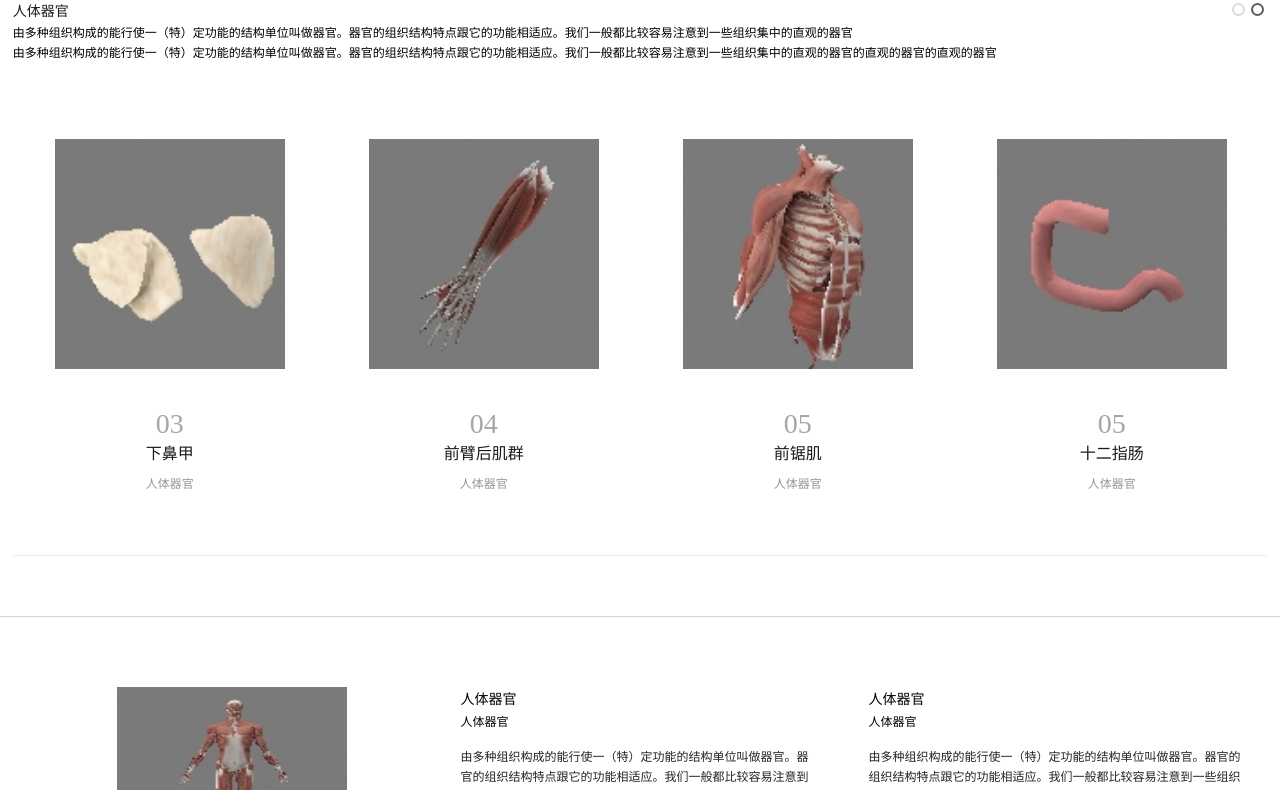
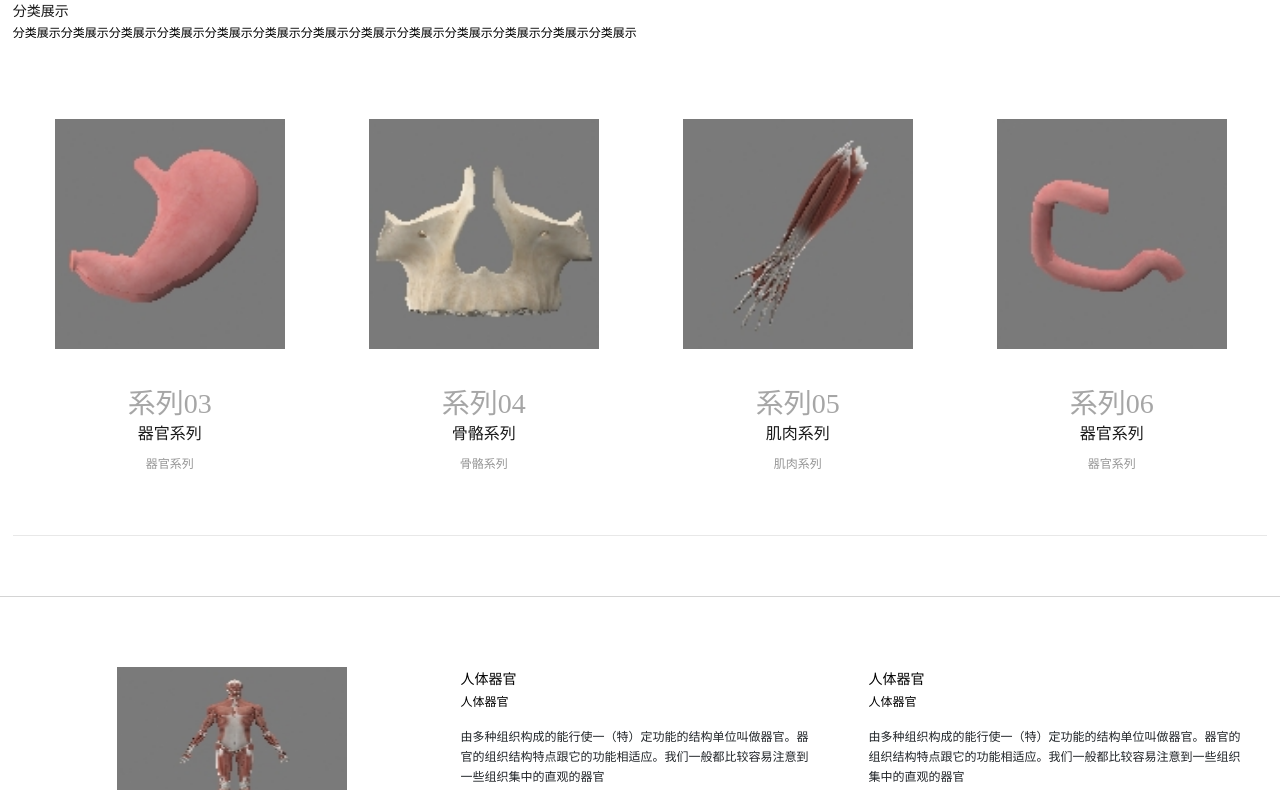
Before and after one commit to 821453366/Vesalius, a plain HTML site: page index.html in a window 1280 px wide. Shown: the part 760-1550 px from the top of the page. Drawn offline with nearby package versions, Linux system fonts and the light colour scheme.

Commit message:
完成页面修改

```diff
--- a/css/style.css
+++ b/css/style.css
@@ -227,7 +227,7 @@ ul li {
 .header .container .nav_right .cen a {
   font-family: arial;
   font-size: 12px;
-  color: #c9c9c9;
+  color: gray;
   width: 28px;
   height: 28px;
   display: inline-block;
--- a/index.html
+++ b/index.html
@@ -35,18 +35,20 @@
                 <nav>
                     <ul class="clearfix">
                         <li><a href="index.html" class="active">首页</a></li>
-                        <li><a href="case.html">经典系列</a>
+                        <li>
+                            <a href="case.html">分类展示</a>
                             <ul>
-                                <li><a href="case.html">人气</a></li>
-                                <li><a href="case.html">色系</a></li>
-                                <li><a href="case.html">价格</a></li>
+                                <li><a href="case.html">骨骼系列</a></li>
+                                <li><a href="case.html">器官系列</a></li>
+                                <li><a href="case.html">肌肉系列</a></li>
                             </ul>
                         </li>
-                        <li><a href="kehu.html">客照专区</a>
+                        <li>
+                            <a href="case.html">分类展示</a>
                             <ul>
-                                <li><a href="kehu.html">北京</a></li>
-                                <li><a href="kehu.html">上海</a></li>
-                                <li><a href="kehu.html">天津</a></li>
+                                <li><a href="case.html">骨骼系列</a></li>
+                                <li><a href="case.html">器官系列</a></li>
+                                <li><a href="case.html">肌肉系列</a></li>
                             </ul>
                         </li>
                         <li><a href="about.html">关于我们</a>
@@ -102,20 +104,21 @@
     <div class="home_pro">
         <div class="pro_title">
             <span>科普时间</span>
-            <div class="t1">人体器官</div>
-            <div class="t2">人体器官</div>
-            <span class="font_en">由多种组织构成的能行使一（特）定功能的结构单位叫做器官。器官的组织结构特点跟它的功能相适应。我们一般都比较容易注意到一些组织集中的直观的器官</span>
-            <span class="font_en">由多种组织构成的能行使一（特）定功能的结构单位叫做器官。器官的组织结构特点跟它的功能相适应。我们一般都比较容易注意到一些组织集中的直观的器官的直观的器官的直观的器官</span>
+
+            <div class="t1">分类展示</div>
+            <div class="t2">分类展示</div>
+            <!--<span class="font_en">由多种组织构成的能行使一（特）定功能的结构单位叫做器官。器官的组织结构特点跟它的功能相适应。我们一般都比较容易注意到一些组织集中的直观的器官</span>-->
+            <span class="font_en">分类展示分类展示分类展示分类展示分类展示分类展示分类展示分类展示分类展示分类展示分类展示分类展示分类展示</span>
         </div>
         <div class="pro_com">
             <div>
-                <div class="pic"><a href="case.html"><img src="organ/上颌骨.png" alt=""/><i></i></a></div>
+                <div class="pic"><a href="case.html"><img src="organ/胸骨.png" alt=""/><i></i></a></div>
                 <div class="text-wrap">
                     <a href="pro"><span class="num"></span><span class="tt1"></span><span class="tt2"></span></a>
                     <div class="txt">
-                        <a href="case.html"><span class="num">01</span><span class="tt1">上颌骨</span><span class="tt2">人体器官</span>
+                        <a href="case.html"><span class="num">系列01</span><span class="tt1">骨骼系列</span><span class="tt2">骨骼系列</span>
                             <p>
-                                由多种组织构成的能行使一（特）定功能的结构单位叫做器官。器官的组织结构特点跟它的功能相适应。我们一般都比较容易注意到一些组织集中的直观的器官
+                                骨骼系列骨骼系列骨骼系列骨骼系列骨骼系列骨骼系列骨骼系列骨骼系列骨骼系列骨骼系列骨骼系列骨骼系列骨骼系列骨骼系列骨骼系列
                             </p>
                         </a>
                         <a href="case.html" class="more"></a>
@@ -123,13 +126,13 @@
                 </div>
             </div>
             <div>
-                <div class="pic"><a href="case.html"><img src="organ/下颌骨.png" alt=""/><i></i></a></div>
+                <div class="pic"><a href="case.html"><img src="organ/前臂后肌群.png" alt=""/><i></i></a></div>
                 <div class="text-wrap">
                     <a href="case.html"><span class="num"></span><span class="tt1"></span><span class="tt2"></span></a>
                     <div class="txt">
-                        <a href="case.html"><span class="num">02</span><span class="tt1">下颌骨</span><span class="tt2">人体器官</span>
+                        <a href="case.html"><span class="num">系列02</span><span class="tt1">肌肉系列</span><span class="tt2">肌肉系列</span>
                             <p>
-                                由多种组织构成的能行使一（特）定功能的结构单位叫做器官。器官的组织结构特点跟它的功能相适应。我们一般都比较容易注意到一些组织集中的直观的器官
+                                肌肉系列肌肉系列肌肉系列肌肉系列肌肉系列肌肉系列肌肉系列肌肉系列肌肉系列肌肉系列肌肉系列肌肉系列肌肉系列肌肉系列肌肉系列肌肉系列肌肉系列
                             </p>
                         </a>
                         <a href="case.html" class="more"></a>
@@ -138,13 +141,13 @@
 
             </div>
             <div>
-                <div class="pic"><a href="case.html"><img src="organ/下鼻甲.png" alt=""/><i></i></a></div>
+                <div class="pic"><a href="case.html"><img src="organ/胃.png" alt=""/><i></i></a></div>
                 <div class="text-wrap">
                     <a href="case.html"><span class="num"></span><span class="tt1"></span><span class="tt2"></span></a>
                     <div class="txt">
-                        <a href="case.html"><span class="num">03</span><span class="tt1">下鼻甲</span><span class="tt2">人体器官</span>
+                        <a href="case.html"><span class="num">系列03</span><span class="tt1">器官系列</span><span class="tt2">器官系列</span>
                             <p>
-                                由多种组织构成的能行使一（特）定功能的结构单位叫做器官。器官的组织结构特点跟它的功能相适应。我们一般都比较容易注意到一些组织集中的直观的器官
+                                器官系列器官系列器官系列器官系列器官系列器官系列器官系列器官系列器官系列器官系列器官系列器官系列器官系列器官系列器官系列
                             </p>
                         </a>
                         <a href="case.html" class="more"></a>
@@ -153,28 +156,27 @@
 
             </div>
             <div>
-                <div class="pic"><a href="case.html"><img src="organ/前臂后肌群.png" alt=""/><i></i></a></div>
+                <div class="pic"><a href="case.html"><img src="organ/上颌骨.png" alt=""/><i></i></a></div>
                 <div class="text-wrap">
-                    <a href="case.html"><span class="num"></span><span class="tt1"></span><span class="tt2"></span></a>
+                    <a href="pro"><span class="num"></span><span class="tt1"></span><span class="tt2"></span></a>
                     <div class="txt">
-                        <a href="case.html"><span class="num">04</span><span class="tt1">前臂后肌群</span><span class="tt2">人体器官</span>
+                        <a href="case.html"><span class="num">系列04</span><span class="tt1">骨骼系列</span><span class="tt2">骨骼系列</span>
                             <p>
-                                由多种组织构成的能行使一（特）定功能的结构单位叫做器官。器官的组织结构特点跟它的功能相适应。我们一般都比较容易注意到一些组织集中的直观的器官
+                                骨骼系列骨骼系列骨骼系列骨骼系列骨骼系列骨骼系列骨骼系列骨骼系列骨骼系列骨骼系列骨骼系列骨骼系列骨骼系列骨骼系列骨骼系列
                             </p>
                         </a>
                         <a href="case.html" class="more"></a>
                     </div>
                 </div>
-
             </div>
             <div>
-                <div class="pic"><a href="case.html"><img src="organ/前锯肌.png" alt=""/><i></i></a></div>
+                <div class="pic"><a href="case.html"><img src="organ/前臂后肌群.png" alt=""/><i></i></a></div>
                 <div class="text-wrap">
                     <a href="case.html"><span class="num"></span><span class="tt1"></span><span class="tt2"></span></a>
                     <div class="txt">
-                        <a href="case.html"><span class="num">05</span><span class="tt1">前锯肌</span><span class="tt2">人体器官</span>
+                        <a href="case.html"><span class="num">系列05</span><span class="tt1">肌肉系列</span><span class="tt2">肌肉系列</span>
                             <p>
-                                由多种组织构成的能行使一（特）定功能的结构单位叫做器官。器官的组织结构特点跟它的功能相适应。我们一般都比较容易注意到一些组织集中的直观的器官
+                                肌肉系列肌肉系列肌肉系列肌肉系列肌肉系列肌肉系列肌肉系列肌肉系列肌肉系列肌肉系列肌肉系列肌肉系列肌肉系列肌肉系列肌肉系列肌肉系列肌肉系列
                             </p>
                         </a>
                         <a href="case.html" class="more"></a>
@@ -187,9 +189,9 @@
                 <div class="text-wrap">
                     <a href="case.html"><span class="num"></span><span class="tt1"></span><span class="tt2"></span></a>
                     <div class="txt">
-                        <a href="case.html"><span class="num">05</span><span class="tt1">十二指肠</span><span class="tt2">人体器官</span>
+                        <a href="case.html"><span class="num">系列06</span><span class="tt1">器官系列</span><span class="tt2">器官系列</span>
                             <p>
-                                由多种组织构成的能行使一（特）定功能的结构单位叫做器官。器官的组织结构特点跟它的功能相适应。我们一般都比较容易注意到一些组织集中的直观的器官
+                                器官系列器官系列器官系列器官系列器官系列器官系列器官系列器官系列器官系列器官系列器官系列器官系列器官系列器官系列器官系列
                             </p>
                         </a>
                         <a href="case.html" class="more"></a>
@@ -378,113 +380,111 @@
         <div class="container">
             <div class="home_top">
                 <div class="zhong">最新资讯</div>
-                <div class="ying">For Customers to provide professional information</div>
+                <div class="ying">器官的组织结构特点跟它的功能相适应</div>
                 <a href="news.html" class="more"></a>
             </div>
             <ul class="clearfix">
-                <li><a href="news.html">《中国广告》杂志专访唯星总裁赵旭隆：技术驱动营销 致力品效合一</a></li>
-                <li><a href="news.html">维萨里运营总裁张蓬先生受邀出席，并发表“数字创新，商业之‘</a></li>
-                <li><a href="news.html">作为国内领先的数字营销企业，维萨里荣获此次IAI国际广告奖变革</a></li>
-                <li><a href="news.html">唯星荣誉榜——2016上半年盘点唯星荣誉榜上半年盘点</a></li>
-                <li><a href="news.html">中国传媒大学广告学院联合主办的IAI国际创享节暨第16届IAI国际</a></li>
-                <li><a href="news.html">年度最佳营销公司”，是对唯星产品、技术、服务及团队等</a></li>
-                <li><a href="news.html">维萨里运营总裁张蓬受邀出席IAI国际创享节并发表主题演讲商业之智</a></li>
-                <li><a href="news.html">任鲁豫等在内的央视著名主持人，如此豪华阵容</a></li>
-                <li><a href="news.html">整体实力的充分肯定，同时也预示着技术型数字营销企业已经引领行业</a></li>
+                <li><a href="#">由多种组织构成的能行使一（特）定功能的结构单位叫做器官。器官的组织结构特点跟它的功能相适应。</a></li>
+                <li><a href="#">由多种组织构成的能行使一（特）定功能的结构单位叫做器官。器官的组织结构特点跟它的功能相适应。</a></li>
+                <li><a href="#">由多种组织构成的能行使一（特）定功能的结构单位叫做器官。器官的组织结构特点跟它的功能相适应。</a></li>
+                <li><a href="#">由多种组织构成的能行使一（特）定功能的结构单位叫做器官。器官的组织结构特点跟它的功能相适应。</a></li>
+                <li><a href="#">器官的组织结构特点跟它的功能相适应。</a></li>
+                <li><a href="#">由多种组织构成的能行使一（特）定功能的结构单位叫做器官。器官的组织结构特点跟它的功能相适应。</a></li>
+                <li><a href="#">器官的组织结构特点跟它的功能相适应。</a></li>
+                <li><a href="#">定功能的结构单位叫做器官。器官的组织结构特点跟它的功能相适应。</a></li>
+                <li><a href="#">由多种组织构成的能行使一（特）定功能的结构单位叫做器官。器官的组织结构特点跟它的功能相适应。</a></li>
             </ul>
         </div>
     </section>
-    <section class="hehuo">
-        <div class="container">
-            <div class="home_top">
-                <div class="zhong">国际品牌合作伙伴</div>
-                <div class="ying">International brand partners</div>
-            </div>
+    <!--<section class="hehuo">-->
+    <!--<div class="container">-->
+    <!--<div class="home_top">-->
+    <!--<div class="zhong">国际品牌合作伙伴</div>-->
+    <!--<div class="ying">International brand partners</div>-->
+    <!--</div>-->
 
-        </div>
-        <div class="hehuo_con">
-            <div class="nei">
-                <div>
-                    <a href="">
-                        <img src="images/he_01.png" alt="" class="vcenter"/><i></i>
-                    </a>
-                </div>
-                <div>
-                    <a href="">
-                        <img src="images/he_02.png" alt="" class="vcenter"/><i></i>
-                    </a>
-                </div>
-                <div>
-                    <a href="">
-                        <img src="images/he_03.png" alt="" class="vcenter"/><i></i>
-                    </a>
-                </div>
-                <div>
-                    <a href="">
-                        <img src="images/he_04.png" alt="" class="vcenter"/><i></i>
-                    </a>
-                </div>
-                <div>
-                    <a href="">
-                        <img src="images/he_05.png" alt="" class="vcenter"/><i></i>
-                    </a>
-                </div>
-                <div>
-                    <a href="">
-                        <img src="images/he_06.png" alt="" class="vcenter"/><i></i>
-                    </a>
-                </div>
-                <div>
-                    <a href="">
-                        <img src="images/he_01.png" alt="" class="vcenter"/><i></i>
-                    </a>
-                </div>
+    <!--</div>-->
+    <!--<div class="hehuo_con">-->
+    <!--<div class="nei">-->
+    <!--<div>-->
+    <!--<a href="">-->
+    <!--<img src="images/he_01.png" alt="" class="vcenter"/><i></i>-->
+    <!--</a>-->
+    <!--</div>-->
+    <!--<div>-->
+    <!--<a href="">-->
+    <!--<img src="images/he_02.png" alt="" class="vcenter"/><i></i>-->
+    <!--</a>-->
+    <!--</div>-->
+    <!--<div>-->
+    <!--<a href="">-->
+    <!--<img src="images/he_03.png" alt="" class="vcenter"/><i></i>-->
+    <!--</a>-->
+    <!--</div>-->
+    <!--<div>-->
+    <!--<a href="">-->
+    <!--<img src="images/he_04.png" alt="" class="vcenter"/><i></i>-->
+    <!--</a>-->
+    <!--</div>-->
+    <!--<div>-->
+    <!--<a href="">-->
+    <!--<img src="images/he_05.png" alt="" class="vcenter"/><i></i>-->
+    <!--</a>-->
+    <!--</div>-->
+    <!--<div>-->
+    <!--<a href="">-->
+    <!--<img src="images/he_06.png" alt="" class="vcenter"/><i></i>-->
+    <!--</a>-->
+    <!--</div>-->
+    <!--<div>-->
+    <!--<a href="">-->
+    <!--<img src="images/he_01.png" alt="" class="vcenter"/><i></i>-->
+    <!--</a>-->
+    <!--</div>-->
 
 
-            </div>
-        </div>
-    </section>
+    <!--</div>-->
+    <!--</div>-->
+    <!--</section>-->
     <!--footer  start-->
     <footer class="footer">
         <div class="foot_con">
             <div class="zhu_c clearfix">
                 <ul class="ul_1 clearfix">
                     <li>
-                        <a href="case.html" class="a_tit">经典案例</a>
-                        <a href="case.html">人气</a>
-                        <a href="case.html">色系</a>
-                        <a href="case.html">价格</a>
+                        <a href="case.html" class="a_tit">分类展示</a>
+                        <a href="case.html">骨骼系列</a>
+                        <a href="case.html">器官系列</a>
+                        <a href="case.html">肌肉系列</a>
                     </li>
                     <li>
-                        <a href="kehu.html" class="a_tit">客照专区</a>
-                        <a href="kehu.html">北京</a>
-                        <a href="kehu.html">上海</a>
-                        <a href="kehu.html">天津</a>
+                        <a href="case.html" class="a_tit">分类展示</a>
+                        <a href="case.html">骨骼系列</a>
+                        <a href="case.html">器官系列</a>
+                        <a href="case.html">肌肉系列</a>
 
                     </li>
                     <li>
-                        <a href="about.html" class="a_tit">关于我们</a>
-                        <a href="about.html">公司简介</a>
-                        <a href="about_fuwu.html">我们的服务</a>
-                        <a href="about_wh.html">企业文化</a>
+                        <a href="case.html" class="a_tit">分类展示</a>
+                        <a href="case.html">骨骼系列</a>
+                        <a href="case.html">肌肉系列</a>
 
                     </li>
                     <li>
-                        <a href="team.html" class="a_tit">服务团队</a>
-                        <a href="team.html">服务团队</a>
-                        <a href="team.html">服务团队</a>
-                        <a href="team.html">服务团队</a>
+                        <a href="case.html" class="a_tit">分类展示</a>
+                        <a href="case.html">器官系列</a>
+                        <a href="case.html">肌肉系列</a>
 
                     </li>
                     <li>
-                        <a href="fuwu_price.html" class="a_tit">服务报价</a>
+                        <a href="case.html" class="a_tit">分类展示</a>
+                        <a href="case.html">骨骼系列</a>
 
                     </li>
                     <li>
-                        <a href="news.html" class="a_tit">新闻资讯</a>
-                        <a href="news.html">最新优惠 </a>
-                        <a href="news.html">公司新闻 </a>
-                        <a href="news.html">行业新闻</a>
+                        <a href="case.html" class="a_tit">分类展示</a>
+                        <a href="case.html">器官系列</a>
+                        <a href="case.html">肌肉系列</a>
                     </li>
                 </ul>
                 <div class="ul_2">
@@ -545,46 +545,48 @@
             <li class="clear zy_q"><a href="" class="left">简体中文</a> <a href="" class="left">English</a></li>
             <li><a href="index.html">首页</a>
             </li>
-            <li><a href="case.html">经典系列</a>
+            <li>
+                <a href="case.html">分类展示</a>
                 <ul>
-                    <li><a href="case.html">人气</a></li>
-                    <li><a href="case.html">色系</a></li>
-                    <li><a href="case.html">价格</a></li>
+                    <li><a href="case.html">骨骼系列</a></li>
+                    <li><a href="case.html">器官系列</a></li>
+                    <li><a href="case.html">肌肉系列</a></li>
                 </ul>
             </li>
-            <li><a href="kehu.html">客照专区</a>
+            <li><a href="case.html">分类展示</a>
                 <ul>
-                    <li><a href="kehu.html">人气</a></li>
-                    <li><a href="kehu.html">色系</a></li>
-                    <li><a href="kehu.html">价格</a></li>
+                    <li><a href="case.html">骨骼系列</a></li>
+                    <li><a href="case.html">器官系列</a></li>
+                    <li><a href="case.html">肌肉系列</a></li>
                 </ul>
             </li>
-            <li><a href="about.html">我们的服务</a>
+            <li><a href="case.html">分类展示</a>
                 <ul>
-                    <li><a href="about.html">公司简介</a></li>
-                    <li><a href="about.html">我们的服务</a></li>
-                    <li><a href="about.html">企业文化</a></li>
+                    <li><a href="case.html">骨骼系列</a></li>
+                    <li><a href="case.html">器官系列</a></li>
+                    <li><a href="case.html">肌肉系列</a></li>
                 </ul>
             </li>
-            <li><a href="team.html">服务团队</a>
+            <li><a href="case.html">分类展示</a>
                 <ul>
-                    <li><a href="team.html">北京</a></li>
-                    <li><a href="team.html">上海</a></li>
-                    <li><a href="team.html">天津</a></li>
+                    <li><a href="case.html">骨骼系列</a></li>
+                    <li><a href="case.html">器官系列</a></li>
+                    <li><a href="case.html">肌肉系列</a></li>
                 </ul>
             </li>
-            <li><a href="fuwu_price.html">服务报价</a></li>
-            <li><a href="news.html">新闻资讯</a>
+            <li><a href="case.html">分类展示</a></li>
+            <li><a href="case.html">分类展示</a>
                 <ul>
-                    <li><a href="news.html">最新优惠</a></li>
-                    <li><a href="news.html">公司新闻</a></li>
-                    <li><a href="news.html">行业新闻</a></li>
+                    <li><a href="case.html">骨骼系列</a></li>
+                    <li><a href="case.html">器官系列</a></li>
+                    <li><a href="case.html">肌肉系列</a></li>
                 </ul>
             </li>
-            <li><a href="contact.html">联系我们</a>
+            <li><a href="case.html">分类展示</a>
                 <ul>
-                    <li><a href="contact.html">联系我们</a></li>
-                    <li><a href="feedback.html">在线留言</a></li>
+                    <li><a href="case.html">骨骼系列</a></li>
+                    <li><a href="case.html">器官系列</a></li>
+                    <li><a href="case.html">肌肉系列</a></li>
                 </ul>
             </li>
         </ul>
```
